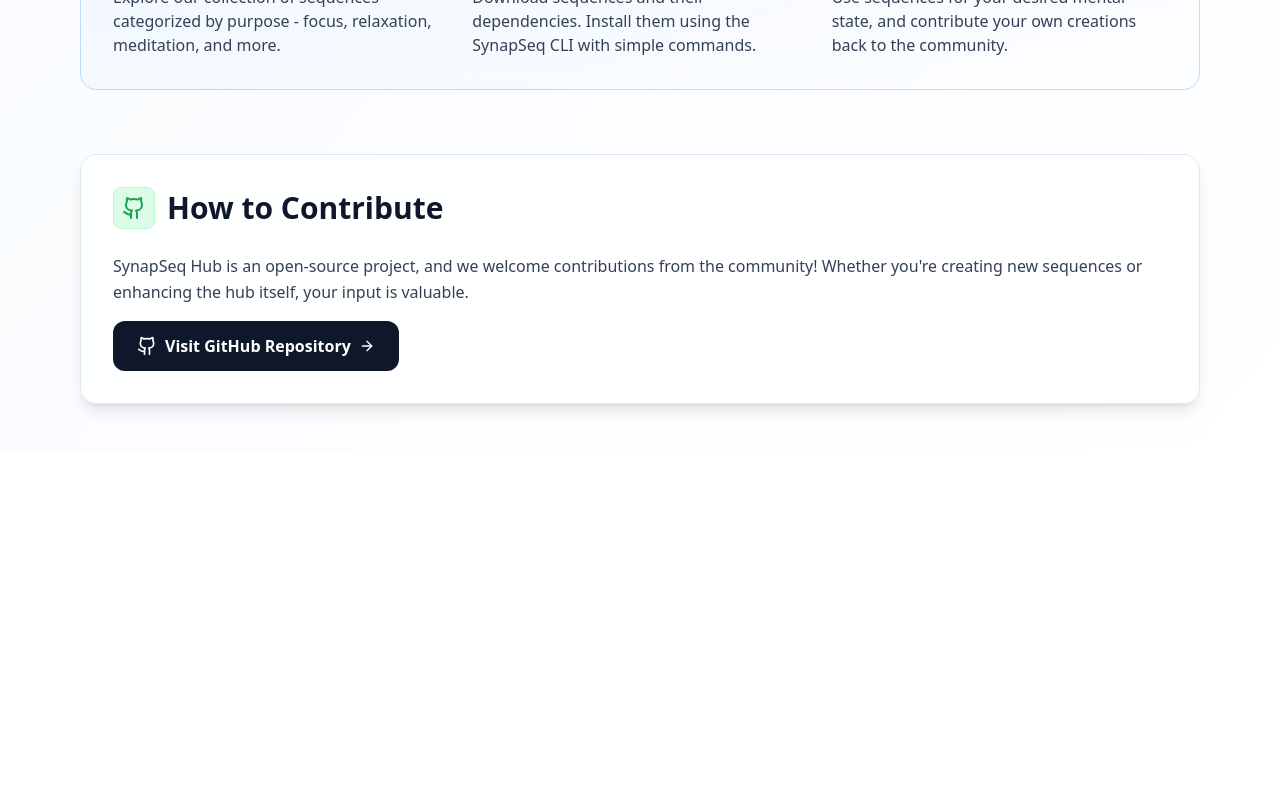
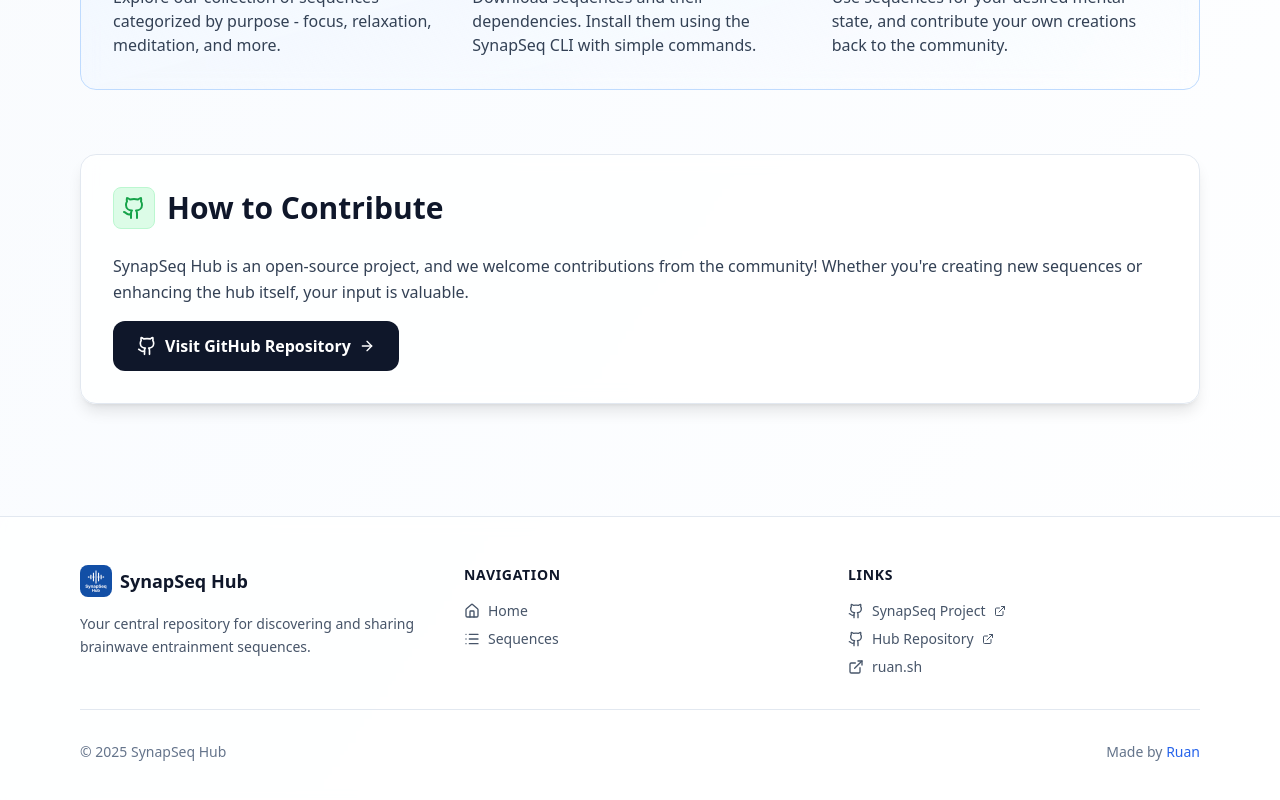
Before and after one commit to ruanklein/synapseq-hub, a SvelteKit app: page / in a window 1280 px wide. Shown: the part 1088-1888 px from the top of the page. Before the commit the page ends 1540 px from the top, so only its background shows below. Built offline with nearby package versions, Linux system fonts and the light colour scheme.

Commit message:
chore: footer added

```diff
--- /dev/null
+++ b/src/lib/components/Footer.svelte
@@ -0,0 +1,101 @@
+<script lang="ts">
+	import { Github, ExternalLink, Home, List } from 'lucide-svelte';
+</script>
+
+<footer
+	class="border-t border-gray-200 dark:border-gray-800 bg-white/80 dark:bg-gray-950/80 backdrop-blur-sm mt-16"
+>
+	<div class="container mx-auto px-4 py-12 max-w-6xl">
+		<div class="grid md:grid-cols-3 gap-8">
+			<!-- About Section -->
+			<div class="space-y-4">
+				<div class="flex items-center gap-2">
+					<img src="/logo.png" alt="SynapSeq Logo" class="w-8 h-8 rounded-lg object-cover" />
+					<h3 class="text-lg font-bold text-gray-900 dark:text-white">SynapSeq Hub</h3>
+				</div>
+				<p class="text-sm text-gray-600 dark:text-gray-400 leading-relaxed">
+					Your central repository for discovering and sharing brainwave entrainment sequences.
+				</p>
+			</div>
+
+			<!-- Navigation -->
+			<div class="space-y-4">
+				<h3 class="text-sm font-bold text-gray-900 dark:text-white uppercase tracking-wider">
+					Navigation
+				</h3>
+				<nav class="flex flex-col gap-2">
+					<a
+						href="/"
+						class="flex items-center gap-2 text-sm text-gray-600 dark:text-gray-400 hover:text-blue-600 dark:hover:text-cyan-400 transition-colors"
+					>
+						<Home class="w-4 h-4" />
+						Home
+					</a>
+					<a
+						href="/sequences"
+						class="flex items-center gap-2 text-sm text-gray-600 dark:text-gray-400 hover:text-blue-600 dark:hover:text-cyan-400 transition-colors"
+					>
+						<List class="w-4 h-4" />
+						Sequences
+					</a>
+				</nav>
+			</div>
+
+			<!-- Links -->
+			<div class="space-y-4">
+				<h3 class="text-sm font-bold text-gray-900 dark:text-white uppercase tracking-wider">
+					Links
+				</h3>
+				<nav class="flex flex-col gap-2">
+					<a
+						href="https://github.com/ruanklein/synapseq"
+						target="_blank"
+						rel="noopener noreferrer"
+						class="flex items-center gap-2 text-sm text-gray-600 dark:text-gray-400 hover:text-blue-600 dark:hover:text-cyan-400 transition-colors"
+					>
+						<Github class="w-4 h-4" />
+						SynapSeq Project
+						<ExternalLink class="w-3 h-3" />
+					</a>
+					<a
+						href="https://github.com/ruanklein/synapseq-hub"
+						target="_blank"
+						rel="noopener noreferrer"
+						class="flex items-center gap-2 text-sm text-gray-600 dark:text-gray-400 hover:text-blue-600 dark:hover:text-cyan-400 transition-colors"
+					>
+						<Github class="w-4 h-4" />
+						Hub Repository
+						<ExternalLink class="w-3 h-3" />
+					</a>
+					<a
+						href="https://ruan.sh"
+						target="_blank"
+						rel="noopener noreferrer"
+						class="flex items-center gap-2 text-sm text-gray-600 dark:text-gray-400 hover:text-blue-600 dark:hover:text-cyan-400 transition-colors"
+					>
+						<ExternalLink class="w-4 h-4" />
+						ruan.sh
+					</a>
+				</nav>
+			</div>
+		</div>
+
+		<!-- Bottom Bar -->
+		<div
+			class="mt-8 pt-8 border-t border-gray-200 dark:border-gray-800 flex flex-col sm:flex-row items-center justify-between gap-4"
+		>
+			<p class="text-sm text-gray-500 dark:text-gray-400">
+				© {new Date().getFullYear()} SynapSeq Hub
+			</p>
+			<p class="text-sm text-gray-500 dark:text-gray-400">
+				Made by
+				<a
+					href="https://ruan.sh"
+					target="_blank"
+					rel="noopener noreferrer"
+					class="text-blue-600 dark:text-cyan-400 hover:underline font-medium">Ruan</a
+				>
+			</p>
+		</div>
+	</div>
+</footer>
--- a/src/routes/+page.svelte
+++ b/src/routes/+page.svelte
@@ -4,6 +4,7 @@
 	import { Brain, Zap, Github, ArrowRight, Clock } from 'lucide-svelte';
 
 	import Header from '$lib/components/Header.svelte';
+	import Footer from '$lib/components/Footer.svelte';
 	import { loadManifest, sequences, formatRelativeTime } from '$lib/store';
 	import type { ManifestEntry } from '$lib/types';
 
@@ -243,4 +244,6 @@
 			</section>
 		{/if}
 	</main>
+
+	<Footer />
 </div>
--- a/src/routes/sequence/[id]/+page.svelte
+++ b/src/routes/sequence/[id]/+page.svelte
@@ -1,6 +1,7 @@
 <script lang="ts">
 	import { goto } from '$app/navigation';
 	import Header from '$lib/components/Header.svelte';
+	import Footer from '$lib/components/Footer.svelte';
 	import SequenceViewer from '$lib/components/SequenceViewer.svelte';
 	import type { PageData } from './$types';
 
@@ -31,4 +32,6 @@
 			</div>
 		{/if}
 	</main>
+
+	<Footer />
 </div>
--- a/src/routes/sequences/+page.svelte
+++ b/src/routes/sequences/+page.svelte
@@ -3,6 +3,7 @@
 	import { List, Clock } from 'lucide-svelte';
 
 	import Header from '$lib/components/Header.svelte';
+	import Footer from '$lib/components/Footer.svelte';
 	// import ContributeBanner from '$lib/components/ContributeBanner.svelte';
 	import StatsCard from '$lib/components/StatsCard.svelte';
 	import SearchBar from '$lib/components/SearchBar.svelte';
@@ -84,4 +85,6 @@
 			<SequenceTable />
 		{/if}
 	</main>
+
+	<Footer />
 </div>
```
